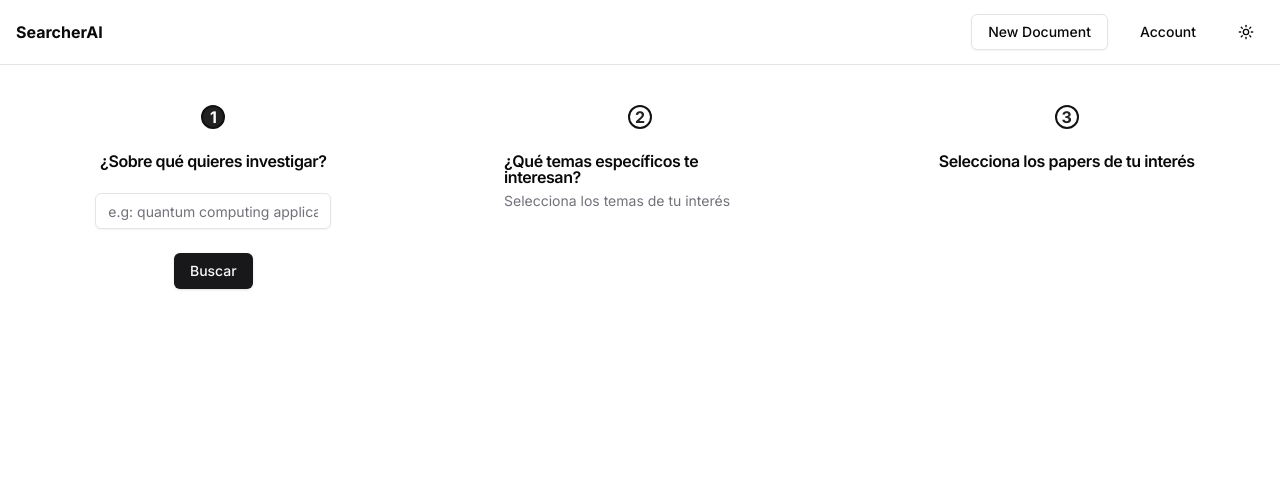
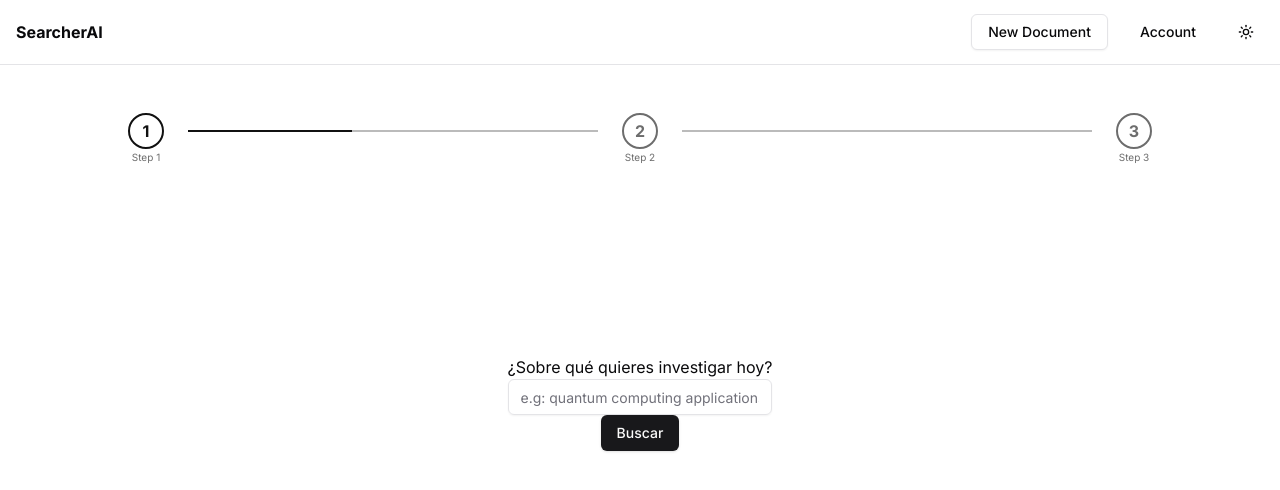
Before and after one commit to thsergitox/searcherAI, a Next.js app: page /project/create in a window 1280 px wide. Shown: the top 490 px of the page. Built offline with nearby package versions, Linux system fonts and the light colour scheme.

Commit message:
/project/create mejorado

```diff
--- a/app/project/create/createProject.css
+++ b/app/project/create/createProject.css
@@ -1,29 +1,144 @@
 .steps-container{
     display: flex;
+    flex-direction: column;
     width: 100vw;
     justify-content: space-around;
+    align-items: center;
+    padding: 48px 24px;
+    height: 80vh;
 }
 
-.col-3{
-    width: 25vw;
+.steps-count{
+    width: 80vw;
+    display: flex;
+    justify-content:space-around;
+    align-items: center;
+    gap: 24px;
+}
+.step{
     display: flex;
     flex-direction: column;
-    align-items: center;
-    justify-content: start;
+    align-self: center;
+    justify-content: center;
+    gap: 8px;
+    position: relative
 }
-.col-num{
-    border: 2px solid #111;
+.step span{
+    border: 2px solid #6d6d6d;
     border-radius: 50%;
-    width: 24px;
-    height: 24px;
+    width: 36px;
+    height: 36px;
+    min-width: 36px !important;
     display: flex;
     align-items: center;
     justify-content: center;
     font-weight: 700;
     background-color: transparent;
-    color: #222;
+    color: #6d6d6d;
+    position: relative;
+    transition: 0.3s all ease 0.5s;
 }
-.active .col-num{
-    background-color: #222;
+.step span.active{
+    color: #111;
+    border: 2px solid #111;
+}
+
+.step p{
+    font-size: 10px;
+    color: #6d6d6d;
+    text-align: center;
+    position: absolute;
+    bottom: -16px;
+    left: 0px;
+    right: 0px;
+}
+.to-step{
+    height: 2px;
+    background-color: #bbb;
+    width: 100%;
+    position:relative
+}
+.to-step::after{
+    position: absolute;
+    left: 0px;
+    top: 0px;
+    height: 2px;
+    width: 0%;
+    background-color: #111;
+    content:"";
+    transition: 0.5s all ease-out;
+}
+.to-step.active::after{
+    position: absolute;
+    left: 0px;
+    top: 0px;
+    height: 2px;
+    width: 40%;
+    background-color: #111;
+    content:"";
+    transition: 0.5s all ease-out;
+    transition-delay: 0.8s;
+}
+.to-step.completed::after{
+    position: absolute;
+    left: 0px;
+    top: 0px;
+    height: 2px;
+    width: 100%;
+    background-color: #111;
+    content:"";
+    transition: 0.5s all ease-out;
+}
+.step-content{
+    display: flex;
+    flex-direction:column ;
+    height: 100%;
+    justify-content: center;
+    align-items: center;
+}
+
+.article-list {
+    list-style-type: none;
+    padding: 0;
+    margin: 0;
+}
+
+.article-item {
+    border: 1px solid #ddd;
+    border-radius: 8px;
+    padding: 16px;
+    margin-bottom: 16px;
+    background-color: #f9f9f9;
+    transition: box-shadow 0.3s ease;
+}
+
+.article-item:hover {
+    box-shadow: 0 4px 8px rgba(0, 0, 0, 0.1);
+}
+
+.article-item h3 {
+    margin-top: 0;
+    color: #333;
+    font-size: 1.2em;
+}
+
+.article-item p {
+    margin: 8px 0;
+    color: #555;
+    line-height: 1.5;
+}
+
+.article-link {
+    display: inline-block;
+    margin-top: 12px;
+    padding: 8px 12px;
+    background-color: #007bff;
     color: #fff;
+    text-decoration: none;
+    border-radius: 4px;
+    transition: background-color 0.3s ease;
 }
+
+.article-link:hover {
+    background-color: #0056b3;
+}
--- a/app/project/create/page.tsx
+++ b/app/project/create/page.tsx
@@ -1,52 +1,170 @@
+/* eslint-disable @typescript-eslint/no-unused-vars */
 'use client'
 
-import { CardContent, CardHeader, CardTitle, CardDescription } from '@/components/ui/card'
+import { useState } from 'react'
 import { Button } from '@/components/ui/button'
 import { Input } from '@/components/ui/input'
-import { useState } from 'react'
+import MathJax from 'react-mathjax';
 import '../create/createProject.css'
 
+interface Article {
+    title: string;
+    authors: string[];
+    abstract: string;
+    categories: string;
+    entry_id: string;
+    pdf_url: string;
+    published: string;
+    updated: string;
+}
+
 export default function CreateProject(){
+    const [currentStep, setCurrentStep] = useState(1);
     const [subject, setSubject] = useState('')
+    const [enhancedQueries, setEnhancedQueries] = useState([])
+    const [selectedQueries, setSelectedQueries] = useState<string[]>([])
+    const [articles, setArticles] = useState<Article[]>([]);
+    const [expandedAbstracts, setExpandedAbstracts] = useState<{ [key: number]: boolean }>({});
 
-    const handleSearch = () => {
+    const handleChangeStep = (step: number) =>{
+        setCurrentStep(step)
+    }
 
+    const handleSearch = async (nextStep: number) => {
+        try {
+            setCurrentStep(nextStep)
+            const response = await fetch('http://127.0.0.1:8000/api/v1/agent/run-refinement', {
+                method: 'POST',
+                headers: {'Content-Type' : 'application/json'},
+                body: JSON.stringify({topic: subject})
+            });
+
+            if (!response.ok){
+                const errorData = await response.json();
+                console.error(errorData.detail);
+            }
+
+            const data = await response.json();
+            console.log('data: ', data);
+            setEnhancedQueries(data.data.enhanced_queries);
+
+
+        } catch (error) {
+            console.error(error)
+        }
     }
+
+    const handleAddQuery = (query:string) => {
+        setSelectedQueries([...selectedQueries, query])
+    }
+
+    const handleLookForPapers = async () =>{
+        try {
+            setCurrentStep(3)
+            const response = await fetch('http://127.0.0.1:8000/api/v1/agent/run-search', {
+                method: 'POST',
+                headers: {'Content-Type' : 'application/json'},
+                body: JSON.stringify({max_results: 3, queries: selectedQueries, sort_by: "Relevance"})
+            });
+
+            if(!response.ok){
+                const errorData = await response.json();
+                console.error(errorData.detail);
+            }
+
+            const data = await response.json();
+            console.log('data: ', data);
+            setArticles(data.data)
+        } catch (error) {
+            console.error('error: ', error)
+        }
+    }
+
+    const handleToggleAbstract = (index: number) => {
+        setExpandedAbstracts((prev) => ({
+            ...prev,
+            [index]: !prev[index],
+        }));
+    };
 
 
     return(<div className='steps-container'>
-    <div className='col-3 left-col py-10 active'>
-        <span className='col-num'><p>1</p></span>
-            <CardHeader>
-                <CardTitle>¿Sobre qué quieres investigar?</CardTitle>
-            </CardHeader>
-            <CardContent>
-                <Input
-                    placeholder="e.g: quantum computing applications in cryptography"
-                    value={subject}
-                    onChange={(e) => setSubject(e.target.value)}
-                    />
-            </CardContent>
-            <Button onClick={handleSearch}>Buscar</Button>
-    </div>
-    <div className="col-3 py-10">
-        <span className='col-num'><p>2</p></span>
-        <CardHeader>
-            <CardTitle>¿Qué temas específicos te interesan?</CardTitle>
-            <CardDescription>Selecciona los temas de tu interés</CardDescription>
-        </CardHeader>
-        <CardContent>
-
-        </CardContent>
-    </div>
-    <div className="col-3 py-10">
-    <span className='col-num'><p>3</p></span>
-        <CardHeader>
-            <CardTitle>Selecciona los papers de tu interés</CardTitle>
-        </CardHeader>
-        <CardContent>
-
-        </CardContent>
-    </div>
+       <div className='steps-count'>
+        <div className="step">
+            <span  className={currentStep === 1 ? 'active' : ''}>1</span>
+            <p>Step 1</p>
+        </div>
+        <div className={`to-step ${currentStep === 1 ? 'active': 'completed'}`}></div>
+        <div className="step">
+            <span className={currentStep === 2 ? 'active' : ''}>2</span>
+            <p>Step 2</p>
+        </div>
+        <div className={`to-step ${currentStep === 2 ? 'active': currentStep === 3 ? 'completed' : ''}`}></div>
+        <div className="step">
+            <span className={currentStep === 3 ? 'active' : ''}>3</span>
+            <p>Step 3</p>
+        </div>
+       </div>
+       <div className='step-content'>
+            {currentStep === 1 && <>
+            <div>¿Sobre qué quieres investigar hoy?</div>
+            <Input
+              placeholder='e.g: quantum computing applications in cryptography'
+              onChange = {(e) => setSubject(e.target.value)}/>
+            <div>
+                <Button onClick={() => handleSearch(2)}>Buscar</Button>
+            </div>
+            </>}
+            {currentStep === 2 && <>
+            <div>¿En qué temas quieres profundizar?</div>
+                {enhancedQueries.length>1 ? (
+                    <>
+                    <ul>
+                        {enhancedQueries.map((query: string, index: number) => (
+                            <li key={index}><a href="#" onClick={() => handleAddQuery(query)}>{query}</a></li>
+                        ))}
+                    </ul>
+                    <Button onClick={() => handleLookForPapers()}> Buscar Papers </Button>
+                    </>
+                ) : (
+                    <p>Cargando resultados...</p>
+                )}
+            </>}
+            {currentStep === 3 &&
+            <><MathJax.Provider>
+                    <h2>Artículos relacionados</h2>
+                    {articles.length ? (
+                        <ul className="article-list">
+                            {articles.map((article, index) => (
+                                <li key={index} className="article-item">
+                                    <h3>{article.title}</h3>
+                                    <p><strong>Autores:</strong> {article.authors.join(', ')}</p>
+                                    <p><strong>Publicado:</strong> {article.published}</p>
+                                    <p><strong>Categoría:</strong> {article.categories}</p>
+                                    <MathJax.Node>
+                                        {expandedAbstracts[index]
+                                            ? article.abstract
+                                            : `${article.abstract.slice(0, 200)}...`}
+                                        <button onClick={() => handleToggleAbstract(index)}>
+                                            {expandedAbstracts[index] ? 'Leer menos' : 'Leer más'}
+                                        </button>
+                                    </MathJax.Node>
+                                    <a
+                                        href={article.pdf_url}
+                                        target="_blank"
+                                        rel="noopener noreferrer"
+                                        className="article-link"
+                                    >
+                                        Leer PDF
+                                    </a>
+                                </li>
+                            ))}
+                        </ul>
+                    ) : (
+                        <p>Cargando artículos.</p>
+                    )}
+            </MathJax.Provider>
+            </>}
+       </div>
     </div>)
 }
--- a/package.json
+++ b/package.json
@@ -22,6 +22,7 @@
     "openai-edge": "^1.2.2",
     "react": "^18",
     "react-dom": "^18",
+    "react-mathjax": "^1.0.1",
     "tailwind-merge": "^2.5.4",
     "tailwindcss-animate": "^1.0.7",
     "y-monaco": "^0.1.6",
```
Also changed, not shown: 1 other file (tests, documents, lock files or other folders).
